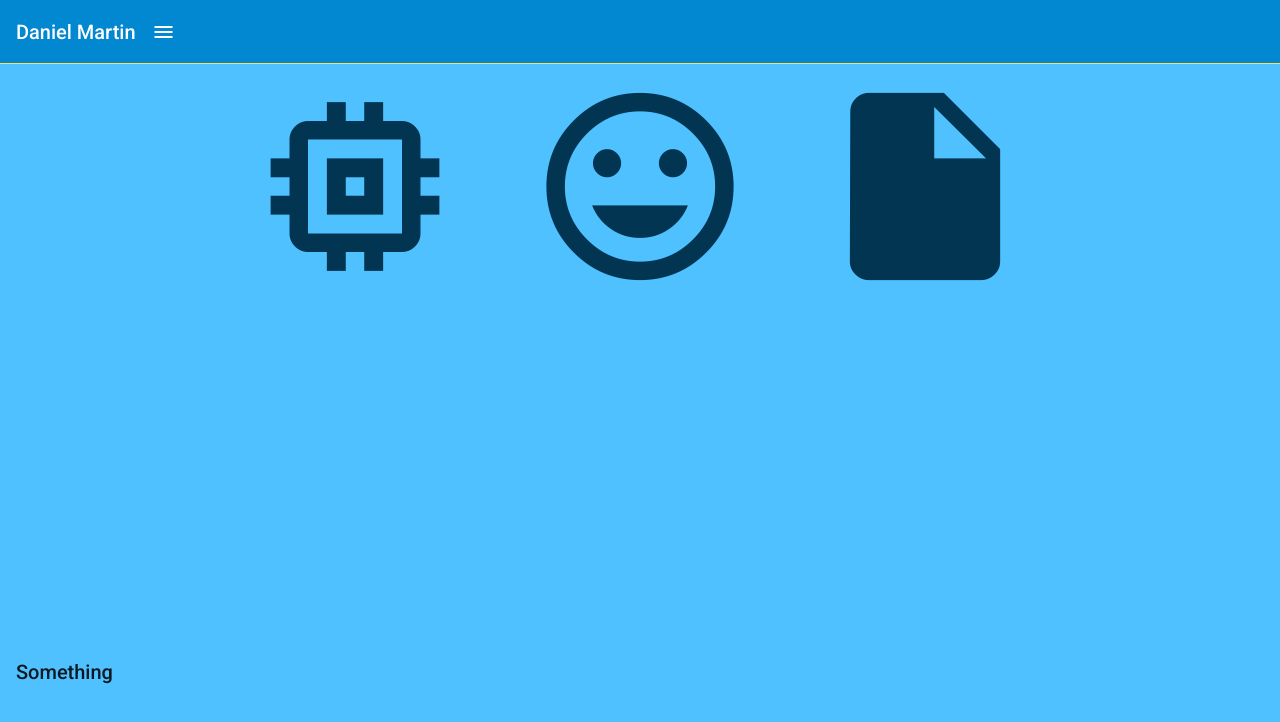
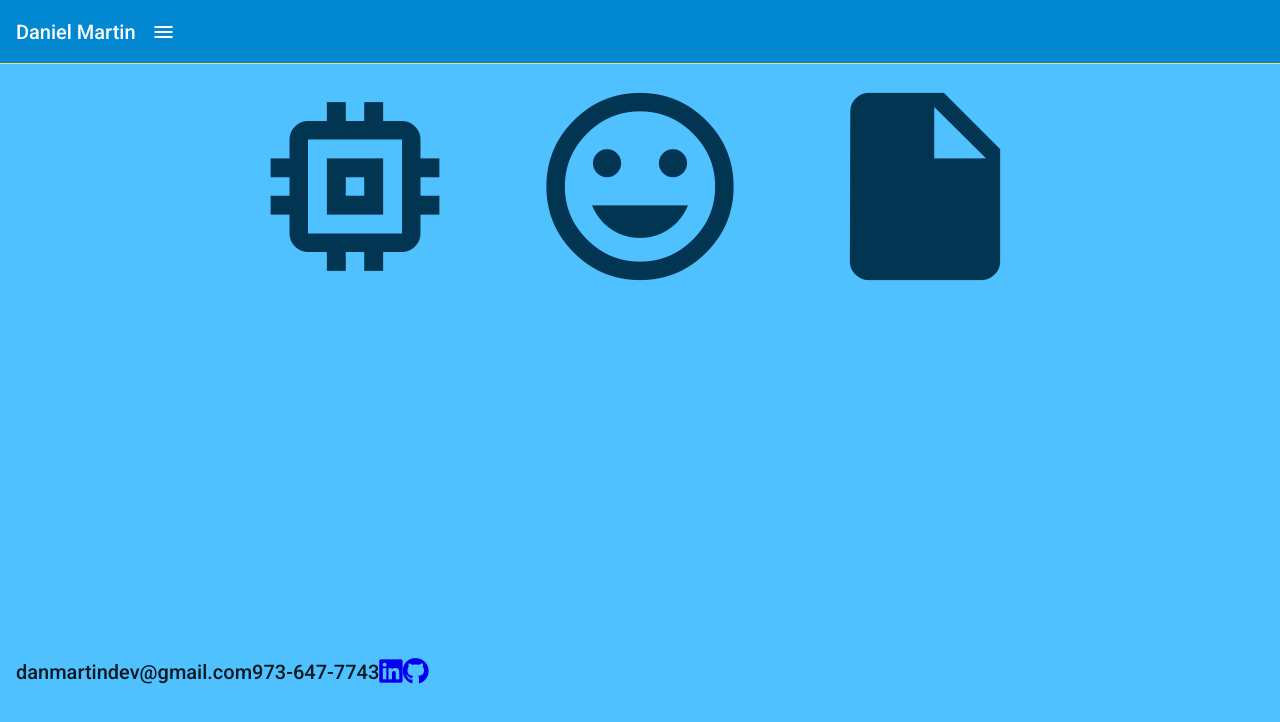
Before and after one commit to danmartindev/Portfolio, an Angular app: page /main in a window 1280 px wide. Shown: the top 722 px of the page. Built offline with nearby package versions, Linux system fonts and the light colour scheme.

Commit message:
added links+text

```diff
--- a/src/app/footer/footer.component.html
+++ b/src/app/footer/footer.component.html
@@ -1 +1,8 @@
-<mat-toolbar>Something</mat-toolbar>
+<mat-toolbar>
+    <div>
+        <span>danmartindev@gmail.com</span>
+        <span>973-647-7743</span>
+        <a href="https://www.linkedin.com/in/danmartindev/" target="_blank"><i class="fab fa-linkedin fa-lg"></i></a>
+        <a href="https://github.com/danmartindev" target="_blank"><i class="fab fa-github fa-lg"></i></a>
+    </div>
+</mat-toolbar>
```
